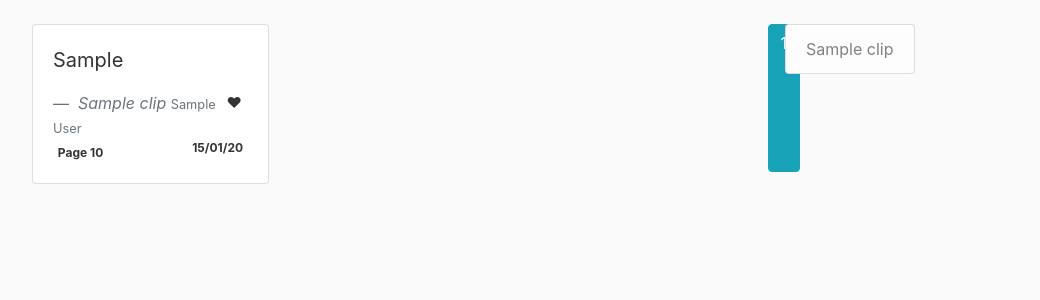
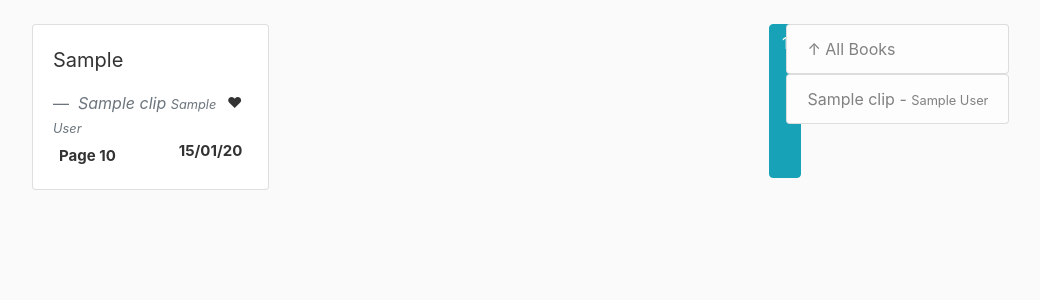
Before and after one commit to mathoha/clippings, a Flask app: a page that uses clippings/templates/user_book.html.j2 in a window 1280 px wide. Shown: the part 56-356 px from the top of the page, without its empty margins (38-1078 px from the left). Run offline with Flask 2, Linux system fonts and the light colour scheme; a user stored in the database is signed in; tables that the repository leaves empty hold one stand-in row (values such as "Sample post"); some libraries are stand-ins or nearby versions.

Commit message:
added sorting of clips and of books

```diff
--- a/clippings/templates/user_book.html.j2
+++ b/clippings/templates/user_book.html.j2
@@ -1,4 +1,12 @@
 {% extends 'layout.html.j2' %}
+
+{% block content_header %}
+
+{% include 'clip_sort.html.j2' with context%}
+
+{% endblock content_header %}
+
+
 {% block content %}
 
 <div class="card-columns">
@@ -8,17 +16,18 @@
 
                 <div class="card-body">
                     <blockquote class="blockquote mb-0">
-                    <p>{{ clip.clipping }}</p>
-                    <span class="badge float-right">❤</span>
+                        <p>{{ clip.clipping }}</p>
+                        <span class="badge float-right">❤</span>
 
-                    <footer class="blockquote-footer">
-                    <cite title="title - author"> {{ clip.title }}</cite>
-                    <small title="title - author">{{ clip.author }}</small>
+                        <footer class="blockquote-footer">
+                            <cite title="title, author"> {{ clip.title }}
+                                <small>{{ clip.author }}</small>
+                            </cite>
+                        </footer>
+
+                        <div class="badge"> Page {{ clip.page }} </div>
+                        <span class="badge float-right">{{ clip.date.strftime("%d/%m/%y") }}</span>
                     </blockquote>
-
-                    <div class="badge "> Page {{ clip.page }} </div>
-                    <span class="badge float-right">{{ clip.date.strftime("%d/%m/%y") }}</span>
-                  </footer>
                 </div>
         </div>
         {% endfor %}
@@ -29,9 +38,9 @@
         {% for page_num in clips.iter_pages(left_edge=1, right_edge=1, left_current=1, right_current=2) %}
                     {% if page_num %}
                         {% if clips.page == page_num %}
-                            <a class="btn btn-info mb-4" href="{{url_for('clips.user_book', username=user.username, title=title_selected, page=page_num)}}">{{page_num}}</a>
+                            <a class="btn btn-info mb-4" href="{{url_for('clips.user_book', username=user.username, title=title_selected, page=page_num, order_by=order_by)}}">{{page_num}}</a>
                         {% else %}
-                            <a class="btn btn-outline-info mb-4" href="{{url_for('clips.user_book', username=user.username, title=title_selected, page=page_num)}}">{{page_num}}</a>
+                            <a class="btn btn-outline-info mb-4" href="{{url_for('clips.user_book', username=user.username, title=title_selected, page=page_num, order_by=order_by)}}">{{page_num}}</a>
                         {% endif %}
 
                     {% else %}
@@ -47,17 +56,25 @@
 {% endblock content %}
 
 
+{% block sidebar_header %}
+    {% include 'book_sort.html.j2' with context%}
+{% endblock sidebar_header %}
+
+
 {% block left_sidebar %}
 
             <ul class="list-group">
+            <a href="{{url_for('clips.user_book', username=user.username)}}">
+                    <li class="list-group-item list-group-item-light"> 	&uarr; All Books</li></a>
             {% for book in books%}
                 {% if book.title == title_selected%}
-                    <li class="list-group-item list-group-item-dark"> {{book.title}} </li>
+                    <a href="{{url_for('clips.user_book', username=user.username)}}">
+                    <li class="list-group-item list-group-item-dark">{{book.title}}</li></a>
                 {% else %}
-                <a href="{{url_for('clips.user_book', username=user.username, title=book.title)}}">
-                    <li class="list-group-item list-group-item-light">
-
-                    {{book.title}}</li>  </a>
+                    <a href="{{url_for('clips.user_book', username=user.username, title=book.title)}}">
+                    <li class="list-group-item list-group-item-light">{{book.title}}
+                    - <small>{{ book.author }}</small></li>
+                    </a>
                 {% endif %}
             {% endfor %}
 
```
